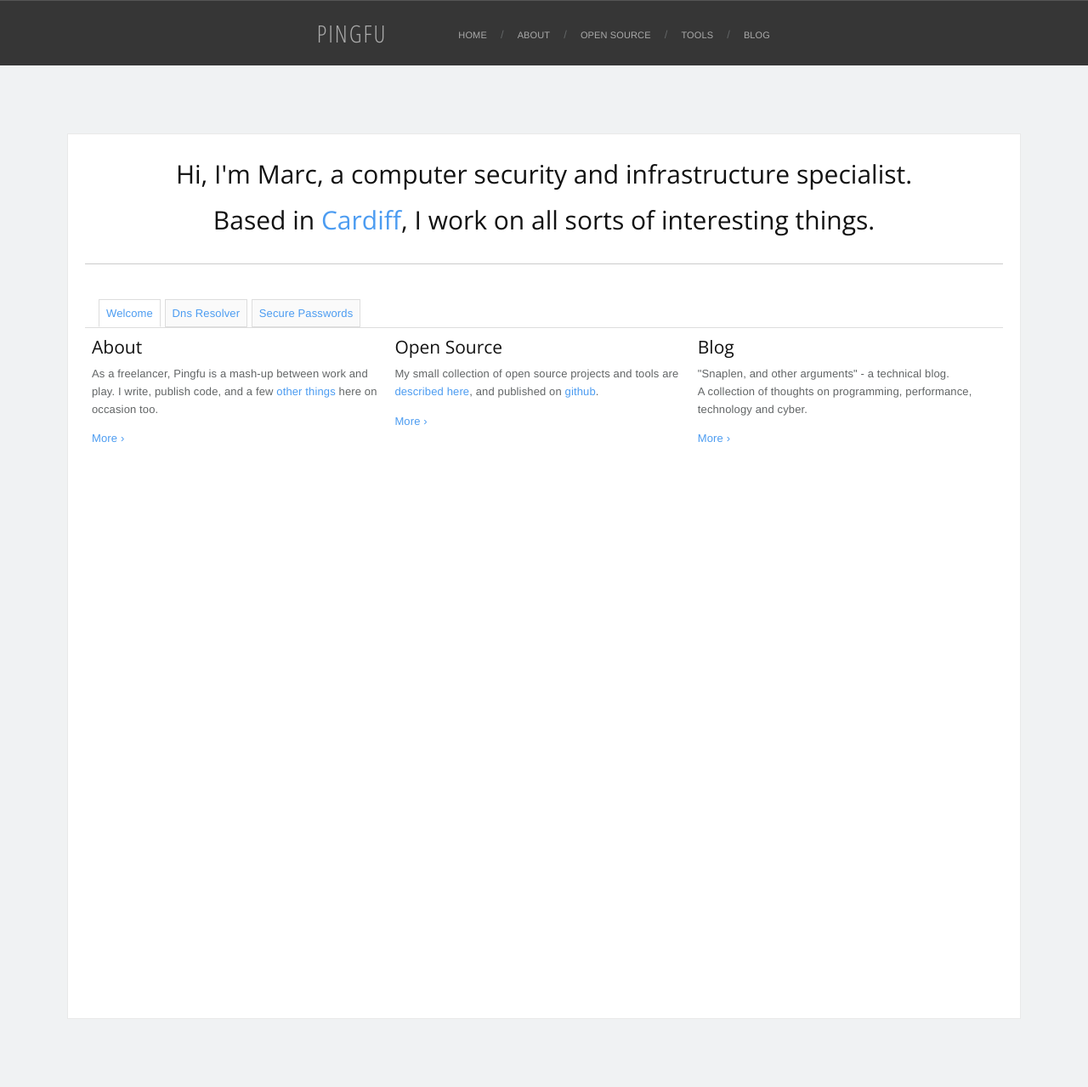
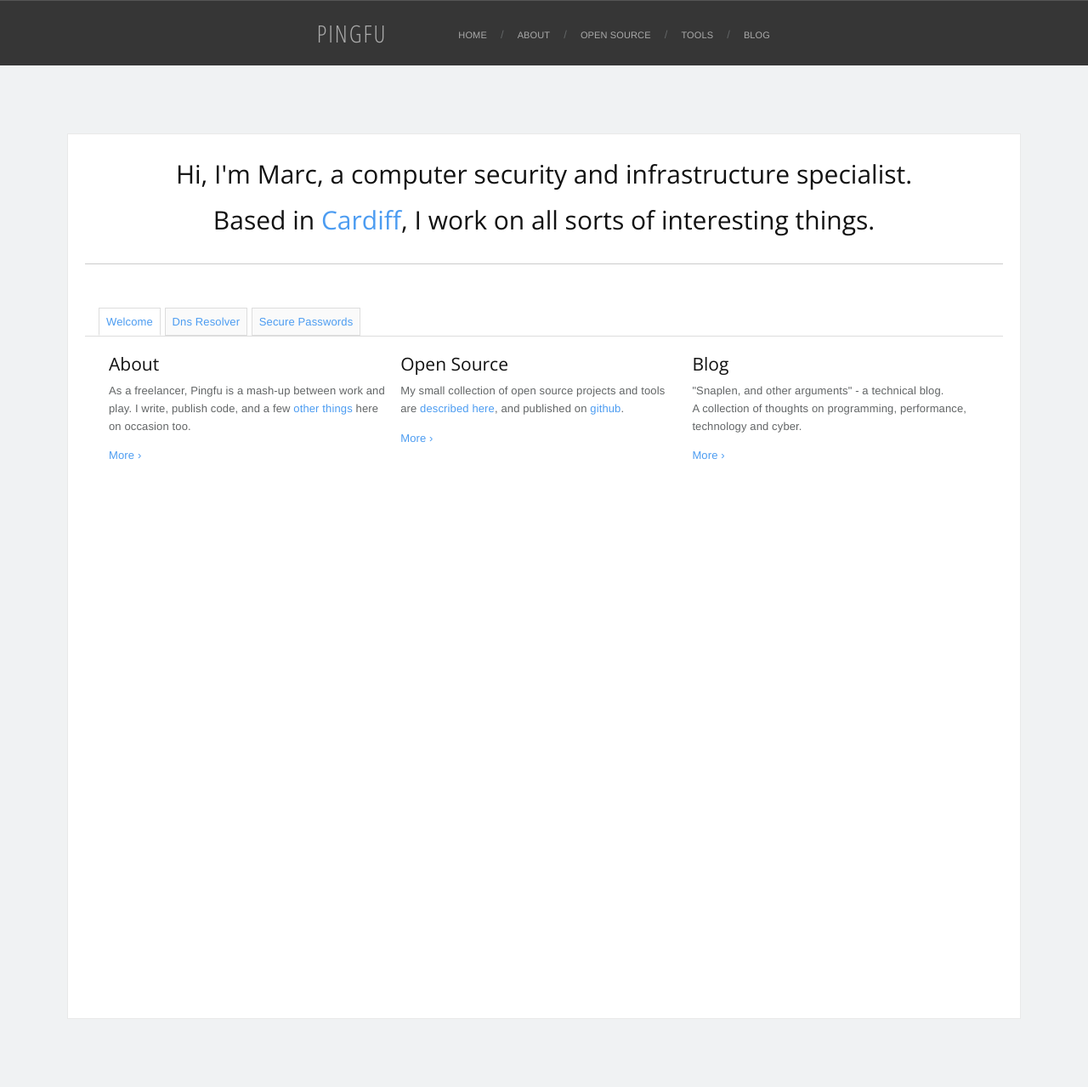
Before and after one commit to pingfu/pingfu.github.io, a Jekyll site: the page built from index.html, in a window 1280 px wide. Shown: the whole page at 85% size. Built offline with Jekyll 4.4.1, drawn with Linux system fonts in a browser that asks for light colours; nearby versions of some CDN libraries; Markdown is read by kramdown in place of the engine named in the settings.

Commit message:
ui adjustments

```diff
--- a/css/main.css
+++ b/css/main.css
@@ -19,6 +19,14 @@
   background: #F0F2F3;
   padding: 0;
   margin: 0;
+}
+
+#tabs {
+  margin-top: 50px;
+}
+
+.tabbed-content {
+  padding: 10px 20px;
 }
 
 .disqus {
--- a/index.html
+++ b/index.html
@@ -20,7 +20,7 @@
 
 
 
-		<div id="tabs-1">
+		<div id="tabs-1" class="tabbed-content">
 
 			<div class="column3">
 				<div class="column">
```
